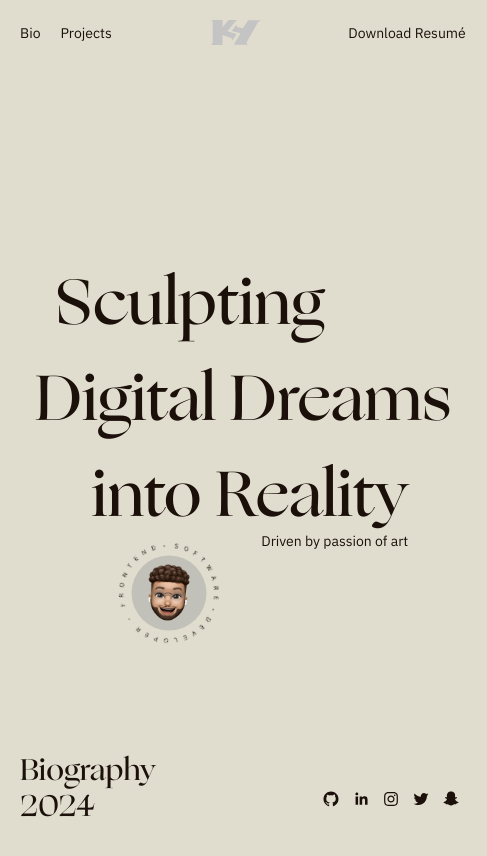
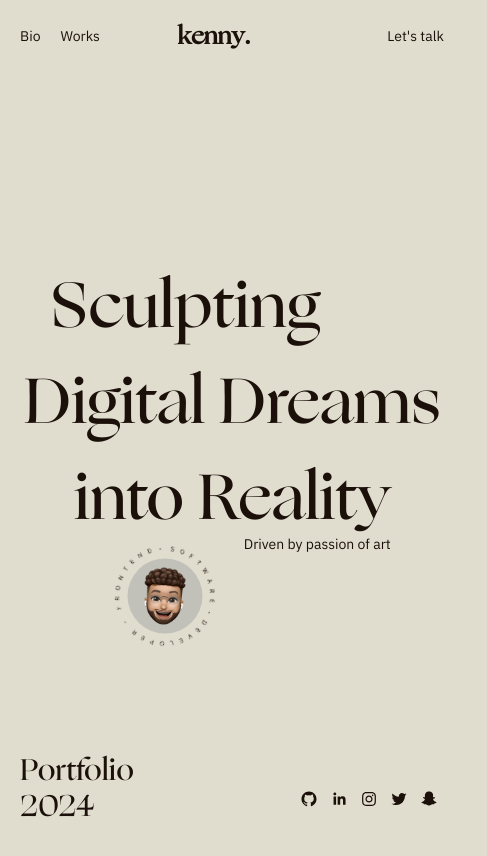
Before and after one commit to ToppYankah/portfolio, a Next.js app: page / in a window 390 px wide. Shown: the top 856 px of the page, 487 px wide, since content can reach past the window. Built offline with nearby package versions, Linux system fonts and the light colour scheme; what @xpd/tailwind-3dtransforms would draw is missing.

Commit message:
Animate hero section content

```diff
--- a/src/app/_components/HeroDate.tsx
+++ b/src/app/_components/HeroDate.tsx
@@ -1,25 +1,23 @@
 "use client";
 
+import { useEffect, useRef } from "react";
+import { animatePortfolioDate } from "../_animations";
+
 export default function HeroDate() {
+    const portfolioRef = useRef<HTMLParagraphElement>(null);
+    const dateRef = useRef<HTMLParagraphElement>(null);
+
+    useEffect(() => {
+        animatePortfolioDate(dateRef, portfolioRef);
+    }, []);
+
     return (
       <div className="col-start-1 col-end-2 row-start-3 row-end-4 font-serif">
-            <h2 className="whitespace-nowrap text-5xl max-[800px]:text-4xl max-[640px]:text-3xl">
-              {"Biography"
-                .split("")
-                .map((char, index) => (
-                  <span key={`bio-span-first-${index}`}>
-                    {char}
-                  </span>
-                ))}
+            <h2 className="whitespace-nowrap text-5xl max-[800px]:text-4xl max-[640px]:text-3xl perspective-400">
+                <p ref={portfolioRef}>Portfolio</p>
             </h2>
-            <h2 className="whitespace-nowrap text-5xl max-[800px]:text-4xl max-[640px]:text-3xl">
-              {"2024"
-                .split("")
-                .map((char, index) => (
-                  <span key={`bio-span-first-${index}`}>
-                    {char}
-                  </span>
-                ))}
+            <h2 className="whitespace-nowrap text-5xl max-[800px]:text-4xl max-[640px]:text-3xl perspective-400">
+                <p ref={dateRef}>2024</p>
             </h2>
       </div>
     );
--- a/src/app/_components/HeroHeader.tsx
+++ b/src/app/_components/HeroHeader.tsx
@@ -1,7 +1,7 @@
 "use client";
-import { useLayoutEffect, useRef } from "react";
+import { LegacyRef, MutableRefObject, useLayoutEffect, useRef } from "react";
 import NavLink from "~/components/NavLink";
-import { animateLogo } from "../_animations";
+import { animateLinks, animateLogo } from "../_animations";
 
 export default function HeroHeader() {
   return (
@@ -14,20 +14,30 @@ export default function HeroHeader() {
 }
 
 const HeroNav = () => {
+  const navRefs: MutableRefObject<(HTMLDivElement | null)[]> = useRef([]);
+
+  useLayoutEffect(() => {
+    animateLinks(navRefs);
+  }, []);
+
   return (
-    <nav className="relative col-start-1 col-end-2 row-start-1 row-end-2 flex gap-5 sm:gap-10">
-      <NavLink className="self-center" href="#">
-        Bio
-      </NavLink>
-      <NavLink className="self-center" href="#">
-        Projects
-      </NavLink>
+    <nav className="relative col-start-1 col-end-2 row-start-1 row-end-2 flex gap-5 sm:gap-8">
+      <div ref={(ref) => {navRefs.current?.push(ref)}} className="flex">
+        <NavLink className="self-center" href="#">
+          Bio
+        </NavLink>
+      </div>
+      <div ref={(ref) => {navRefs.current?.push(ref)}} className="flex">
+        <NavLink className="self-center" href="#">
+          Works
+        </NavLink>
+      </div>
     </nav>
   );
 };
 
 const HeroLogo = () => {
-  const lettersRef = useRef<(HTMLSpanElement | null)[]>([]);
+  const lettersRef: MutableRefObject<(HTMLSpanElement | null)[]> = useRef([]);
 
   useLayoutEffect(() => {
     animateLogo(lettersRef);
@@ -35,8 +45,10 @@ const HeroLogo = () => {
 
   return (
     <div className="col-start-2 col-end-4 flex justify-center">
-      <a href="#" id="logo" className="font-serif text-[1.5em] font-black ">
-        <object data="/icons/logo.svg" className="text-inverted" width={50} type="image/svg+xml" />
+      <a href="#" id="logo" className="flex text-inverted font-serif text-2xl font-black">
+        {"kenny.".split('').map((char, iindex) => {
+          return <p ref={(ref)=> {if(ref) lettersRef.current?.push(ref)}} key={iindex}>{char}</p>;
+        })}
       </a>
     </div>
   );
@@ -46,7 +58,7 @@ const HeroContact = () => {
   return (
     <div className="col-start-4 col-end-5 row-start-1 row-end-2 flex justify-end">
       <NavLink href="#" className="place-self-start self-center whitespace-nowrap">
-        Download Resumé
+        Let's talk
       </NavLink>
     </div>
   );
--- a/src/app/_components/HeroSection.tsx
+++ b/src/app/_components/HeroSection.tsx
@@ -15,7 +15,7 @@ export default function HeroSection() {
   return (
     <SectionLayout
       id="hero"
-      className="grid-cols-[1fr_50px_50px_1fr] sm:grid-cols-4 h-screen max-h-screen grid sm:max-h-[95vh] grid-rows-[auto_1fr_auto] gap-[20px] p-5 sm:px-[40px] sm:py-[20px] "
+      className="grid-cols-[1fr_50px_50px_1fr] sm:grid-cols-4 h-screen max-h-screen grid grid-rows-[auto_1fr_auto] gap-[20px] p-5 sm:px-[40px] sm:py-[20px] "
     >
       <HeroHeader />
       <HeroTitle onAnimationComplete={() => console.log("done")} />
--- a/src/app/_components/HeroSocials.tsx
+++ b/src/app/_components/HeroSocials.tsx
@@ -1,8 +1,17 @@
 "use client";
+import { useEffect, useRef } from 'react';
 import { SocialIcon } from 'react-social-icons';
+import { animateSocials } from '../_animations';
 
 export default function HeroSocials() {
+    const socialRefs = useRef<(HTMLDivElement | null)[]>([]);
+
+    useEffect(() => {
+        animateSocials(socialRefs);
+    }, []);
+
     return <div className="col-start-4 col-end-5 row-start-3 row-end-4 flex items-end justify-end">
+        <div ref={(ref) => {socialRefs.current?.push(ref)}}>
             <SocialIcon
                 url="https://github.com/ToppYankah"
                 fgColor='var(--foreground-hex)'
@@ -11,6 +20,8 @@ export default function HeroSocials() {
                 target='_blank'
                 style={{width: "20%", minWidth: 30, maxWidth: 40}}
             />
+        </div>
+        <div ref={(ref) => {socialRefs.current?.push(ref)}}>
             <SocialIcon
                 url="https://www.linkedin.com/in/kenneth-yankah/"
                 fgColor='var(--foreground-hex)'
@@ -19,6 +30,8 @@ export default function HeroSocials() {
                 target='_blank'
                 style={{width: "20%", minWidth: 30, maxWidth: 40}}
             />
+        </div>
+        <div ref={(ref) => {socialRefs.current?.push(ref)}}>
             <SocialIcon
                 url="https://www.linkedin.com/in/kenneth-yankah/"
                 fgColor='var(--foreground-hex)'
@@ -27,6 +40,8 @@ export default function HeroSocials() {
                 target='_blank'
                 style={{width: "20%", minWidth: 30, maxWidth: 40}}
             />
+        </div>
+        <div ref={(ref) => {socialRefs.current?.push(ref)}}>
             <SocialIcon
                 url="https://www.linkedin.com/in/kenneth-yankah/"
                 fgColor='var(--foreground-hex)'
@@ -35,6 +50,8 @@ export default function HeroSocials() {
                 target='_blank'
                 style={{width: "20%", minWidth: 30, maxWidth: 40}}
             />
+        </div>
+        <div ref={(ref) => {socialRefs.current?.push(ref)}}>
             <SocialIcon
                 url="https://www.linkedin.com/in/kenneth-yankah/"
                 fgColor='var(--foreground-hex)'
@@ -44,4 +61,5 @@ export default function HeroSocials() {
                 style={{width: "20%", minWidth: 30, maxWidth: 40}}
             />
         </div>
+    </div>
 }
--- a/src/app/_components/HeroTitle.tsx
+++ b/src/app/_components/HeroTitle.tsx
@@ -56,7 +56,7 @@ export default ({
         <div className="flex items-center ">
           <div ref={upperRefContainer} className="">
             <h1
-              className={`after:bg-color relative translate-x-0 whitespace-nowrap after:absolute after:inset-0 after:translate-y-full after:scale-x-[1.5] after:content-['_'] ${isAnimationComplete ? "after:bg-transparent" : ""} perspective-400`}
+              className={`after:bg-color relative translate-x-0 whitespace-nowrap perspective-400`}
             >
               <span ref={upperRef} className="block font-serif text-[6.2rem] max-[950px]:text-[5rem] max-[800px]:text-[4rem] text-center sm:text-left">
                 Sculpting
@@ -69,7 +69,7 @@ export default ({
         </div>
         <div className="relative">
           <h1
-            className={`after:bg-color whitespace-nowrap font-serif text-[6.2rem] max-[950px]:text-[5rem] max-[800px]:text-[4rem] after:absolute after:inset-0 after:translate-y-full after:scale-x-[1.5] after:content-['_'] ${isAnimationComplete ? "after:bg-transparent" : ""} perspective-400 relative min-h-[6rem] `}
+            className={`after:bg-color whitespace-nowrap font-serif text-[6.2rem] max-[950px]:text-[5rem] max-[800px]:text-[4rem] perspective-400 relative min-h-[6rem] `}
           >
             <span ref={middleRef} className="block sm:relative absolute left-1/2 -translate-x-1/2">
               Digital Dreams
@@ -87,7 +87,7 @@ export default ({
           </div>
           <div ref={lowerRefContainer} className="">
             <h1
-              className={`after:bg-color relative translate-x-0 whitespace-nowrap text-[6.2rem] max-[950px]:text-[5rem] max-[800px]:text-[4rem] after:absolute after:inset-0 after:translate-y-full after:scale-x-[1.5] after:content-['_'] ${isAnimationComplete ? "after:bg-transparent" : ""} perspective-400`}
+              className={`after:bg-color relative translate-x-0 whitespace-nowrap text-[6.2rem] max-[950px]:text-[5rem] max-[800px]:text-[4rem] perspective-400`}
             >
               <span ref={lowerRef} className="block font-serif text-center sm:text-left">
                 into Reality
--- a/src/app/layout.tsx
+++ b/src/app/layout.tsx
@@ -18,7 +18,9 @@ const ibm_plex_sans = IBM_Plex_Sans({
   subsets: ["latin"],
 });
 
-const envTag = process.env.NODE_ENV === "production" ? "" : " (Dev Mode)";
+const devTag = " (Dev Mode)";
+const prodTag = " | Frontend Developer";
+const envTag = process.env.NODE_ENV === "production" ? prodTag : devTag;
 
 export const metadata = {
   title: "Kenny Yankz" + envTag,
```
Also changed, not shown: src/app/_animations/index.tsx (+91 -15 lines). Lines whose indentation alone changed are shown as unchanged.
